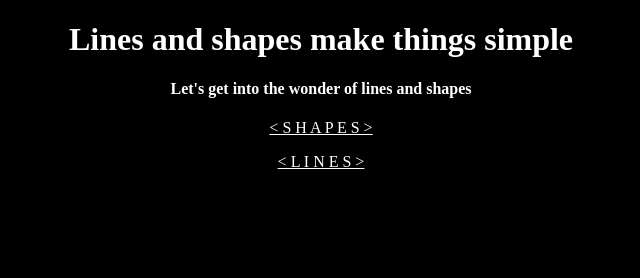
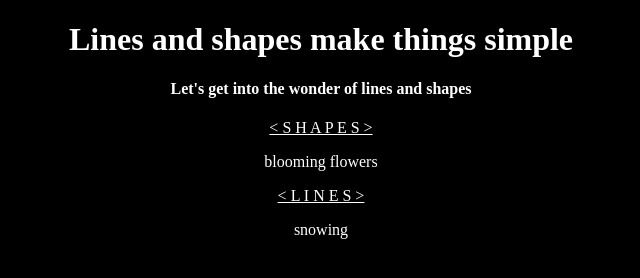
Before and after one commit to xinyuekl/xinyueli, a plain HTML site: page index.html in a window 1280 px wide. Shown: the whole page, without its empty margins (327-967 px from the left). Drawn offline with Linux system fonts and the light colour scheme.

Commit message:
Update index.html

```diff
--- a/index.html
+++ b/index.html
@@ -14,13 +14,13 @@
     <div id="xinyuepage1">
 
         <p> <a href="https://editor.p5js.org/Xinxinxin/present/5m9PZXT-s">< S H A P E S ></a> </p>
-            <p><blooming flowers></p>
+            <p> blooming flowers </p>
 
     </div>
 
     <div id="xinyuepage2">
         <p> <a href="https://editor.p5js.org/Xinxinxin/present/sCcXEjgaL">< L I N E S ></a> </p>
-            <p><snowing></p>
+            <p> snowing </p>
     </div>
 
 
```
